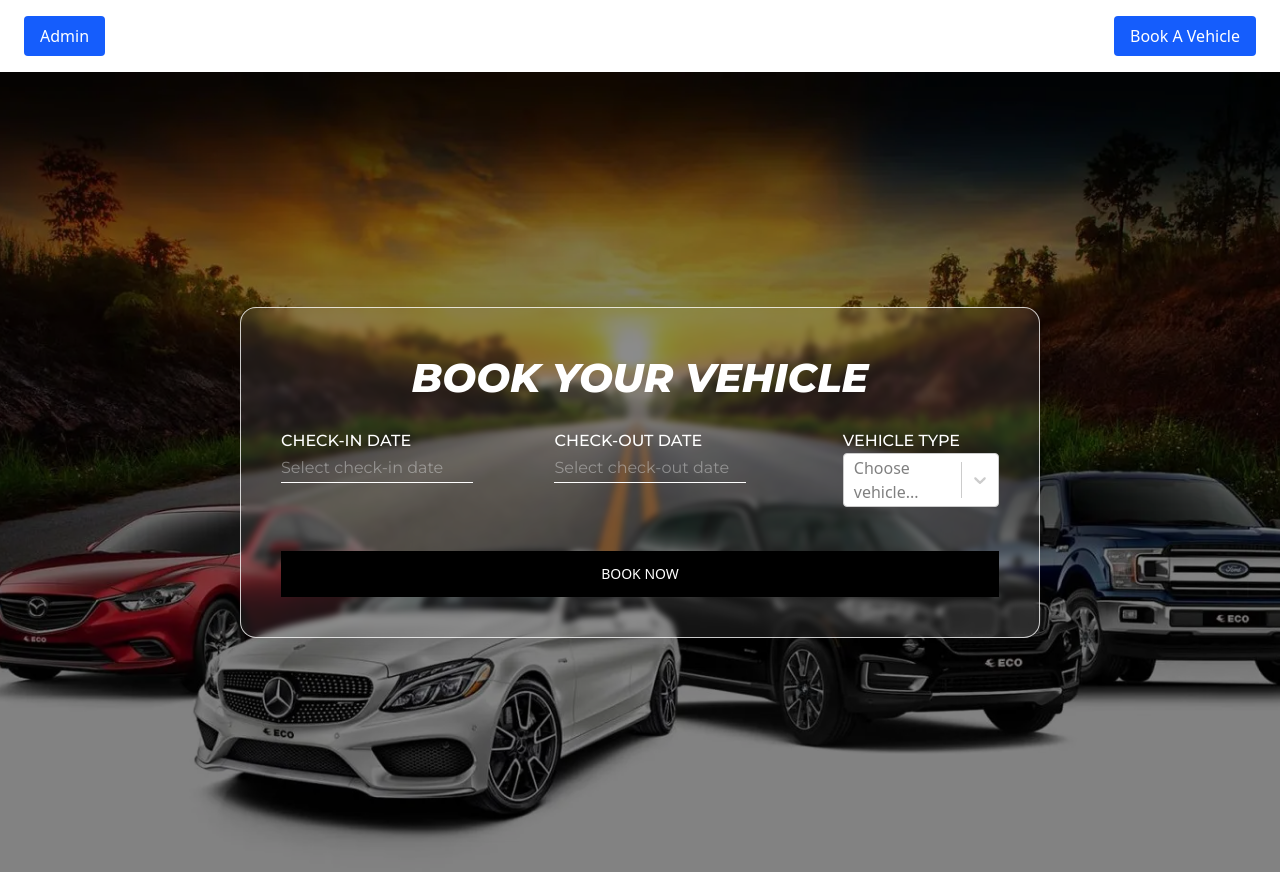
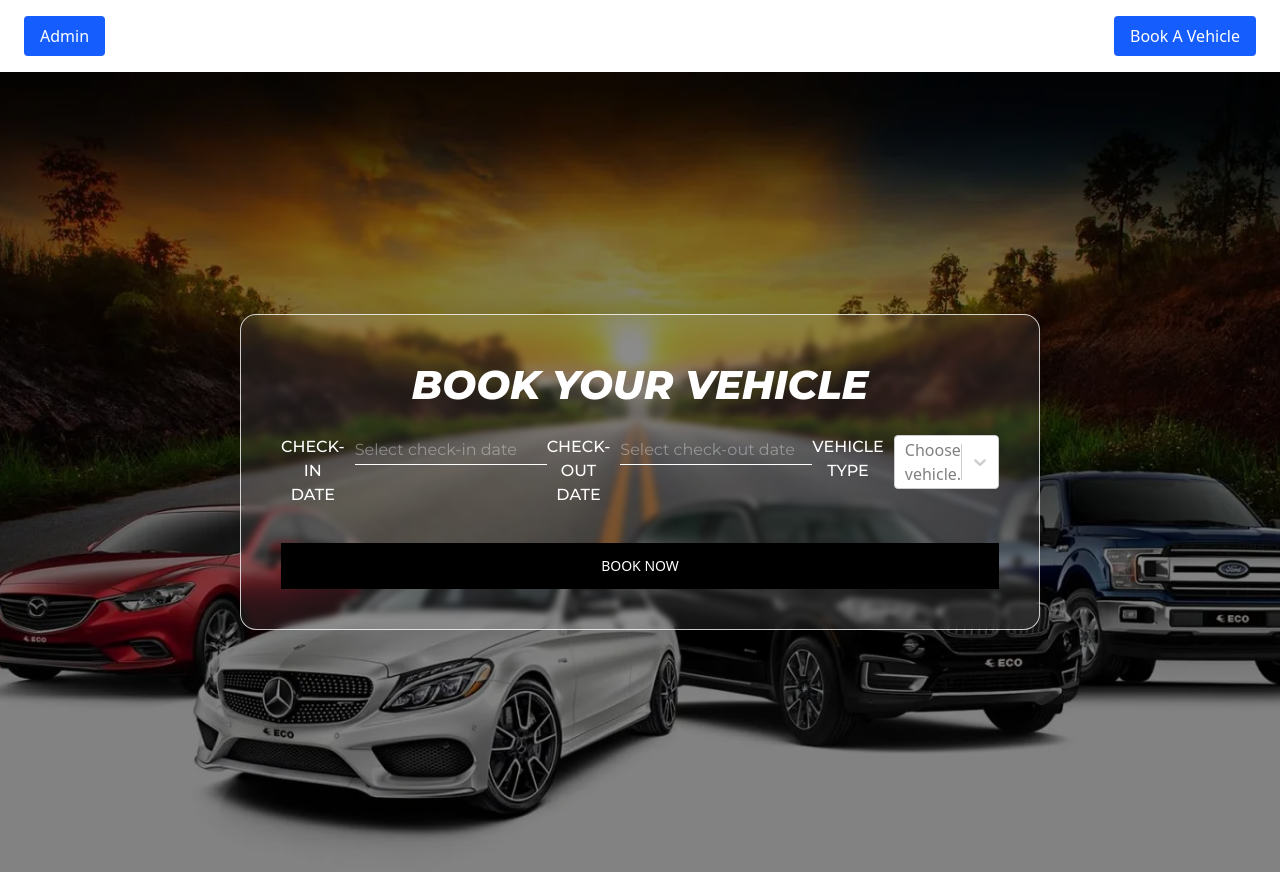
Before and after one commit to dev-roshitha/vehicle-booking, a React (Vite) app: page /booking in a window 1280 px wide. Built offline with nearby package versions, Linux system fonts and the light colour scheme.

Commit message:
update booking ui

```diff
--- a/src/pages/booking.jsx
+++ b/src/pages/booking.jsx
@@ -33,7 +33,7 @@ function Booking() {
             <h2 className="h2-title form-title">Book Your Vehicle</h2>
           <div className="input-wrapper">
 
-            <div className="field-wrapper">
+            <div className="field-wrp">
               <label className="checkin-label input-label">Check-in Date</label>
               <DatePicker
                 selected={checkInDate}
@@ -48,7 +48,7 @@ function Booking() {
             </div>
 
             {/* Check-out */}
-            <div className="mb-4">
+            <div className="mb-4 field-wrp">
               <label className="checkout-label input-label">Check-out Date</label>
               <DatePicker
                 selected={checkOutDate}
@@ -63,7 +63,7 @@ function Booking() {
             </div>
 
             {/* Vehicle Type */}
-            <div className="mb-6">
+            <div className="mb-6 field-wrp">
               <label className="vehicle-type input-label">Vehicle Type</label>
 
               <Select
--- a/src/styles/components/_booking-mask.scss
+++ b/src/styles/components/_booking-mask.scss
@@ -21,6 +21,18 @@
   .input-wrapper{
     display: flex;
     padding: 20px 0;
+    flex-direction: column;
+    @include tablet-landscape{
+      flex-direction: row;
+    }
+    .field-wrp{
+      display: flex;
+      gap: 10px;
+      flex-direction: column;
+      @include tablet-landscape{
+        flex-direction: row;
+      }
+    }
   }
   .booking-form{
     padding: 40px;
```
